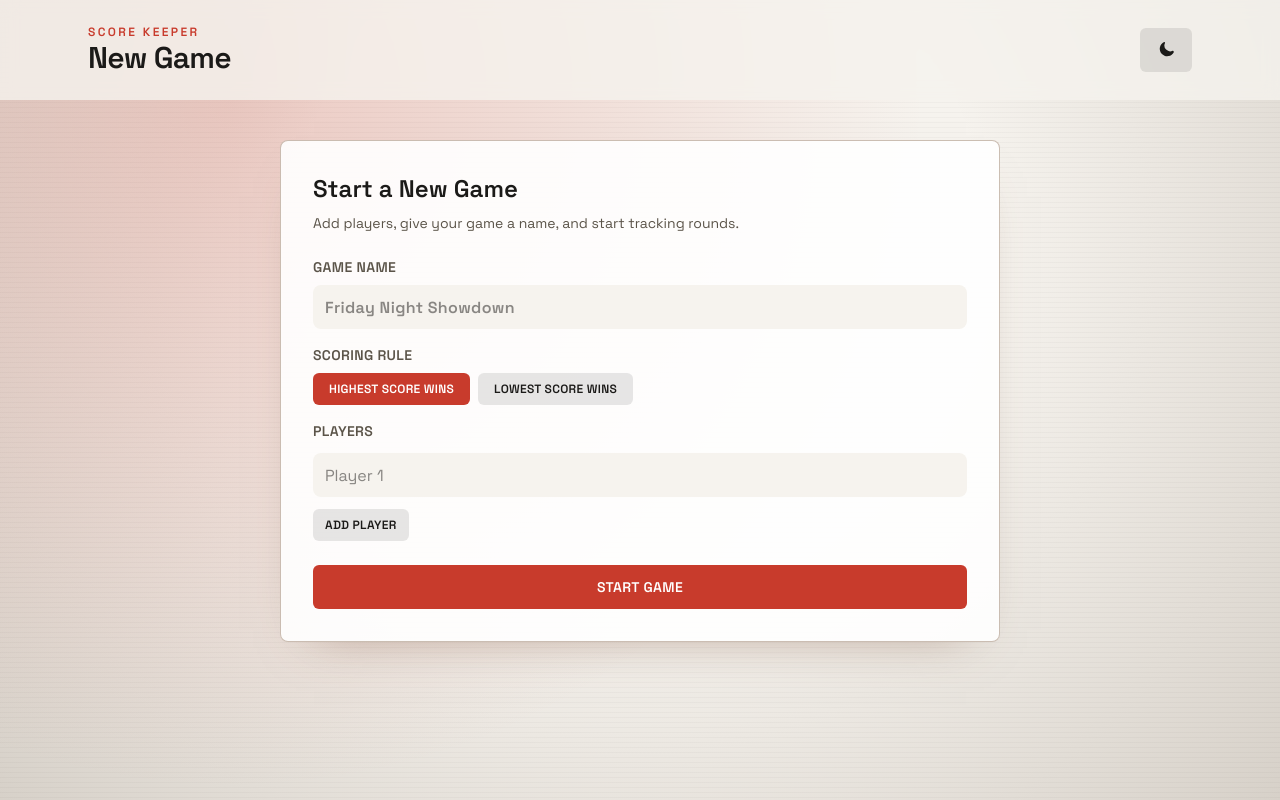
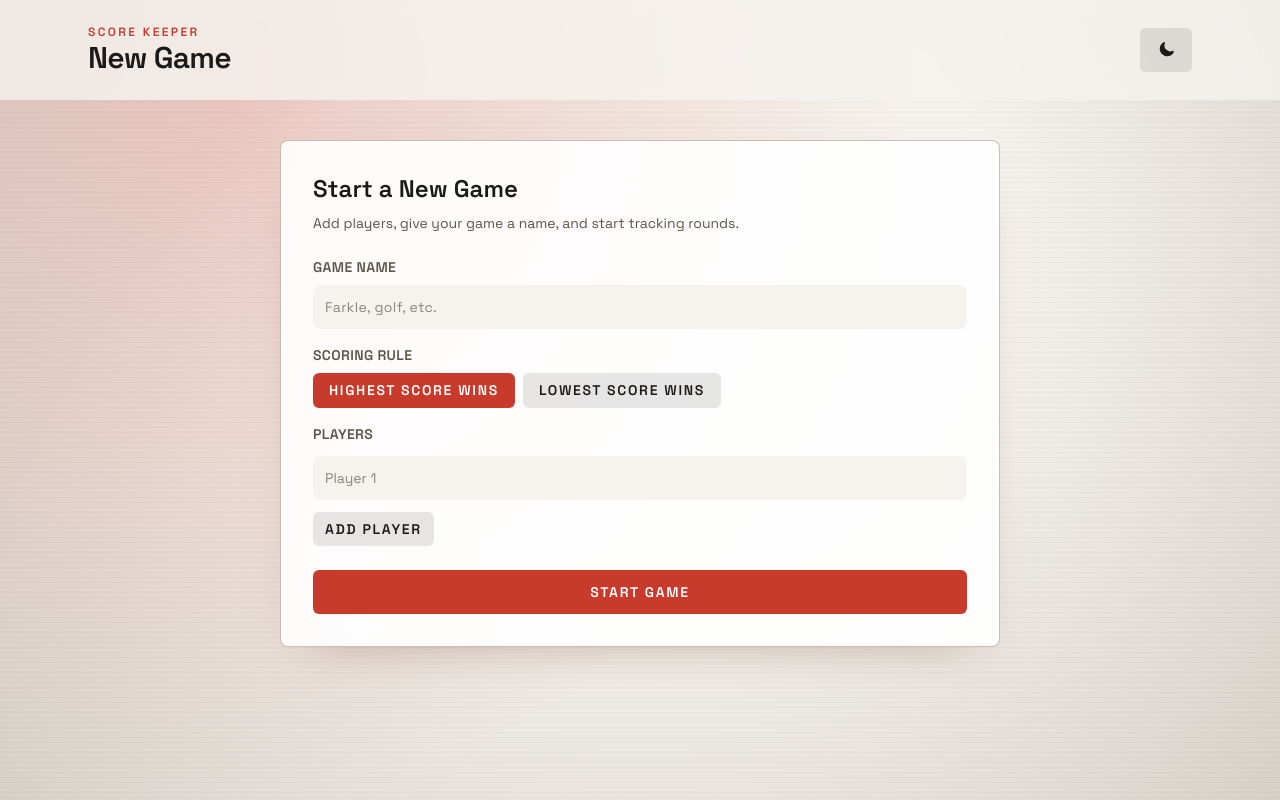
Before and after one commit to dentonflake/score-keeper, a Next.js app: page /new in a window 1280 px wide. Built offline with nearby package versions, Linux system fonts and the light colour scheme.

Commit message:
Fixed buttons to make it more consistent

```diff
--- a/src/app/globals.css
+++ b/src/app/globals.css
@@ -23,6 +23,7 @@
   --card-border-soft: rgba(255, 255, 255, 0.08);
   --card-shadow: 0 26px 60px -38px rgba(0, 0, 0, 0.7);
   --card-shadow-soft: 0 16px 30px -22px rgba(0, 0, 0, 0.6);
+  --focus-ring: rgba(227, 66, 52, 0.45);
 }
 
 [data-theme="light"] {
@@ -48,6 +49,7 @@
   --card-border-soft: rgba(126, 92, 66, 0.26);
   --card-shadow: 0 22px 50px -34px rgba(122, 78, 54, 0.55);
   --card-shadow-soft: 0 14px 26px -20px rgba(122, 78, 54, 0.4);
+  --focus-ring: rgba(200, 59, 44, 0.35);
 }
 
 @theme inline {
@@ -83,6 +85,38 @@ body {
 .card-inset {
   border: 1px solid var(--card-border-soft);
   box-shadow: var(--card-shadow-soft);
+}
+
+.input-field {
+  height: 2.75rem;
+  width: 100%;
+  border-radius: 0.5rem;
+  background: var(--dark-900);
+  padding: 0 0.75rem;
+  font-size: 0.875rem;
+  font-weight: 400;
+  color: var(--text-100);
+  transition: box-shadow 0.2s ease, transform 0.2s ease;
+  animation: fade-up 0.35s ease both;
+}
+
+.input-field:focus {
+  outline: none;
+  box-shadow: 0 0 0 2px var(--focus-ring);
+}
+
+.btn {
+  font-size: 0.875rem;
+  font-weight: 600;
+  letter-spacing: 0.12em;
+  text-transform: uppercase;
+  transition: transform 0.2s ease, box-shadow 0.2s ease, background-color 0.2s ease,
+    color 0.2s ease;
+  animation: fade-up 0.35s ease both;
+}
+
+.btn:active {
+  transform: translateY(1px);
 }
 
 @keyframes fade-up {
@@ -130,7 +164,9 @@ body {
 @media (prefers-reduced-motion: reduce) {
   .animate-fade-up,
   .animate-fade-in,
-  .animate-float {
+  .animate-float,
+  .btn,
+  .input-field {
     animation: none;
   }
 }
--- a/src/app/history/page.tsx
+++ b/src/app/history/page.tsx
@@ -148,13 +148,13 @@ export default function HistoryPage() {
                     </p>
                     <div className="mt-4 flex items-center gap-2">
                       <button
-                        className="inline-flex w-full items-center justify-center rounded-md bg-[var(--surface-1)] px-4 py-3 text-xs font-semibold uppercase tracking-wide text-[var(--text-100)] transition hover:bg-[var(--surface-1-hover)]"
+                        className="btn inline-flex w-full items-center justify-center rounded-md bg-[var(--surface-1)] px-4 py-3 text-xs font-semibold uppercase tracking-wide text-[var(--text-100)] transition hover:bg-[var(--surface-1-hover)]"
                         onClick={() => openGame(game.id)}
                       >
                         View game
                       </button>
                       <button
-                        className="inline-flex w-full items-center justify-center rounded-md bg-[var(--surface-2)] px-4 py-3 text-xs font-semibold uppercase tracking-wide text-[var(--text-200)] transition hover:bg-[var(--surface-2-hover)] hover:text-[var(--accent-red)]"
+                        className="btn inline-flex w-full items-center justify-center rounded-md bg-[var(--surface-2)] px-4 py-3 text-xs font-semibold uppercase tracking-wide text-[var(--text-200)] transition hover:bg-[var(--surface-2-hover)] hover:text-[var(--accent-red)]"
                         onClick={() => deleteGame(game.id)}
                       >
                         Delete
--- a/src/app/in-progress/page.tsx
+++ b/src/app/in-progress/page.tsx
@@ -124,13 +124,13 @@ export default function InProgressPage() {
                   </p>
                   <div className="mt-4 flex items-center gap-2">
                     <button
-                      className="inline-flex w-full items-center justify-center rounded-md bg-[var(--surface-1)] px-4 py-3 text-xs font-semibold uppercase tracking-wide text-[var(--text-100)] transition hover:bg-[var(--surface-1-hover)]"
+                      className="btn inline-flex w-full items-center justify-center rounded-md bg-[var(--surface-1)] px-4 py-3 text-xs font-semibold uppercase tracking-wide text-[var(--text-100)] transition hover:bg-[var(--surface-1-hover)]"
                       onClick={() => resumeGame(game.id)}
                     >
                       Resume
                     </button>
                     <button
-                      className="inline-flex w-full items-center justify-center rounded-md bg-[var(--surface-2)] px-4 py-3 text-xs font-semibold uppercase tracking-wide text-[var(--text-200)] transition hover:bg-[var(--surface-2-hover)] hover:text-[var(--accent-red)]"
+                      className="btn inline-flex w-full items-center justify-center rounded-md bg-[var(--surface-2)] px-4 py-3 text-xs font-semibold uppercase tracking-wide text-[var(--text-200)] transition hover:bg-[var(--surface-2-hover)] hover:text-[var(--accent-red)]"
                       onClick={() => deleteGame(game.id)}
                     >
                       Delete
--- a/src/app/new/page.tsx
+++ b/src/app/new/page.tsx
@@ -163,8 +163,8 @@ export default function NewGamePage() {
                     playerInputRefs.current[0]?.focus();
                   }
                 }}
-                placeholder="Friday Night Showdown"
-                className="h-11 w-full rounded-lg  bg-[var(--dark-900)] px-3 text-base text-[var(--text-100)] focus:outline-none focus:ring-2 focus:ring-[var(--accent-red)]/50"
+                placeholder="Farkle, golf, etc."
+                className="input-field"
               />
             </label>
 
@@ -174,7 +174,7 @@ export default function NewGamePage() {
                 <button
                   type="button"
                   aria-pressed={scoringRule === "high"}
-                  className={`rounded-md px-4 py-2 text-xs font-semibold uppercase tracking-wide transition ${
+                  className={`btn rounded-md px-4 py-2 text-xs font-semibold uppercase tracking-wide transition ${
                     scoringRule === "high"
                       ? "bg-[var(--accent-red)] text-white"
                       : "bg-[var(--surface-1)] text-[var(--text-100)] hover:bg-[var(--surface-1-hover)]"
@@ -186,7 +186,7 @@ export default function NewGamePage() {
                 <button
                   type="button"
                   aria-pressed={scoringRule === "low"}
-                  className={`rounded-md px-4 py-2 text-xs font-semibold uppercase tracking-wide transition ${
+                  className={`btn rounded-md px-4 py-2 text-xs font-semibold uppercase tracking-wide transition ${
                     scoringRule === "low"
                       ? "bg-[var(--accent-red)] text-white"
                       : "bg-[var(--surface-1)] text-[var(--text-100)] hover:bg-[var(--surface-1-hover)]"
@@ -227,11 +227,11 @@ export default function NewGamePage() {
                       }
                     }}
                     placeholder={`Player ${index + 1}`}
-                    className="h-11 w-full rounded-lg  bg-[var(--dark-900)] px-3 text-base text-[var(--text-100)] focus:outline-none focus:ring-2 focus:ring-[var(--accent-red)]/50"
+                    className="input-field"
                   />
                   {newPlayers.length > 1 && (
                     <button
-                      className="h-11 px-3 text-xs font-semibold uppercase tracking-wide text-[var(--text-200)]"
+                      className="btn h-11 px-3 text-xs font-semibold uppercase tracking-wide text-[var(--text-200)]"
                       onClick={() => setNewPlayers((prev) => prev.filter((_, i) => i !== index))}
                     >
                       Remove
@@ -240,7 +240,7 @@ export default function NewGamePage() {
                 </div>
               ))}
               <button
-                className="w-fit rounded-md bg-[var(--surface-1)] px-3 py-2 text-xs font-semibold uppercase tracking-wide text-[var(--text-100)] transition hover:bg-[var(--surface-1-hover)]"
+                className="btn w-fit rounded-md bg-[var(--surface-1)] px-3 py-2 text-xs font-semibold uppercase tracking-wide text-[var(--text-100)] transition hover:bg-[var(--surface-1-hover)]"
                 onClick={addPlayerField}
               >
                 Add player
@@ -251,7 +251,7 @@ export default function NewGamePage() {
             </div>
 
             <button
-              className="mt-2 w-full rounded-md  bg-[var(--accent-red)] py-3 text-sm font-semibold uppercase tracking-wide text-white transition hover:bg-[var(--accent-red-dark)]"
+              className="btn mt-2 w-full rounded-md  bg-[var(--accent-red)] py-3 text-sm font-semibold uppercase tracking-wide text-white transition hover:bg-[var(--accent-red-dark)]"
               onClick={createGame}
             >
               Start game
```
Also changed, not shown: src/app/page.tsx (+17 -17 lines).
